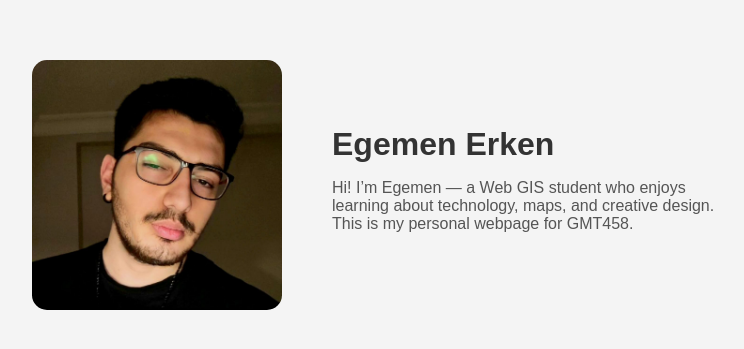
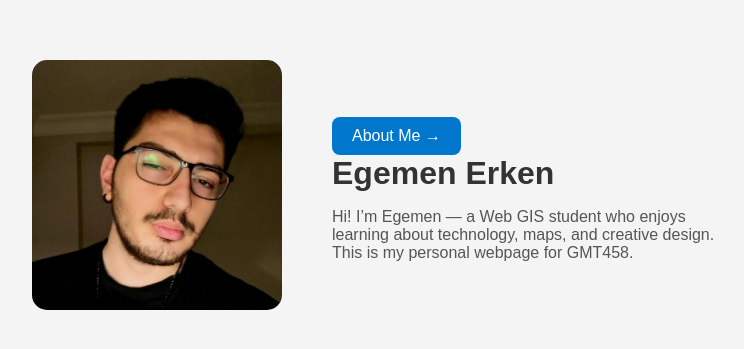
Before and after one commit to GMT-458-Web-GIS/personal-web-page-NekregeV2, a plain HTML site: page index.html in a window 1280 px wide. Shown: the part 213-562 px from the top of the page, without its empty margins (258-1002 px from the left). Drawn offline with Linux system fonts and the light colour scheme.

Commit message:
about and index

```diff
--- a/index.html
+++ b/index.html
@@ -15,6 +15,8 @@
 
         <!-- Sağ tarafta tanıtım yazısı -->
         <div class="text-section">
+            <a href="about.html" class="btn">About Me →</a>
+
             <h1>Egemen Erken</h1>
             <p>Hi! I’m Egemen — a Web GIS student who enjoys learning about technology, maps, and creative design. This is my personal webpage for GMT458.</p>
         </div>
--- a/style.css
+++ b/style.css
@@ -120,3 +120,17 @@ nav ul li a.active {
     line-height: 1.6;
     margin-top: 15px;
 }
+.btn {
+    display: inline-block;
+    margin-top: 20px;
+    background-color: #0077cc;
+    color: white;
+    padding: 10px 20px;
+    border-radius: 8px;
+    text-decoration: none;
+    transition: background 0.3s ease;
+}
+
+.btn:hover {
+    background-color: #005fa3;
+}
```
